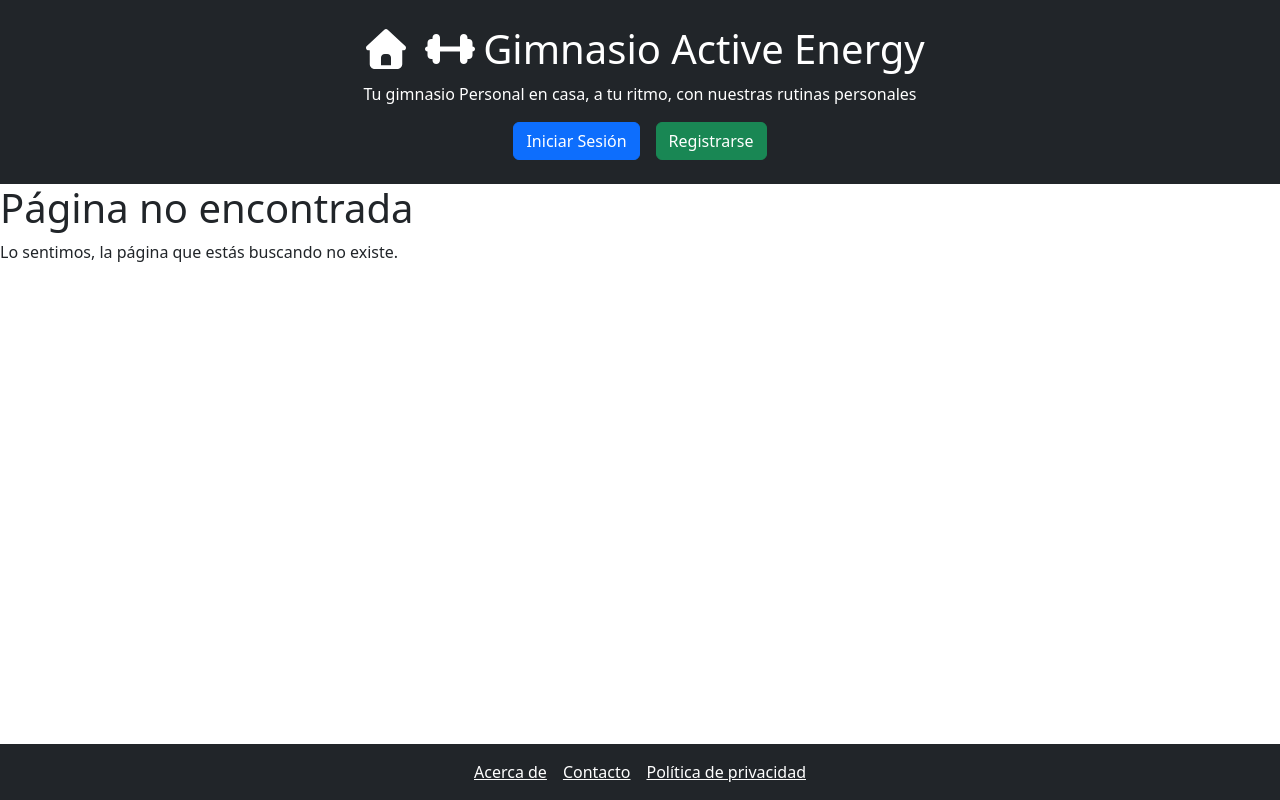
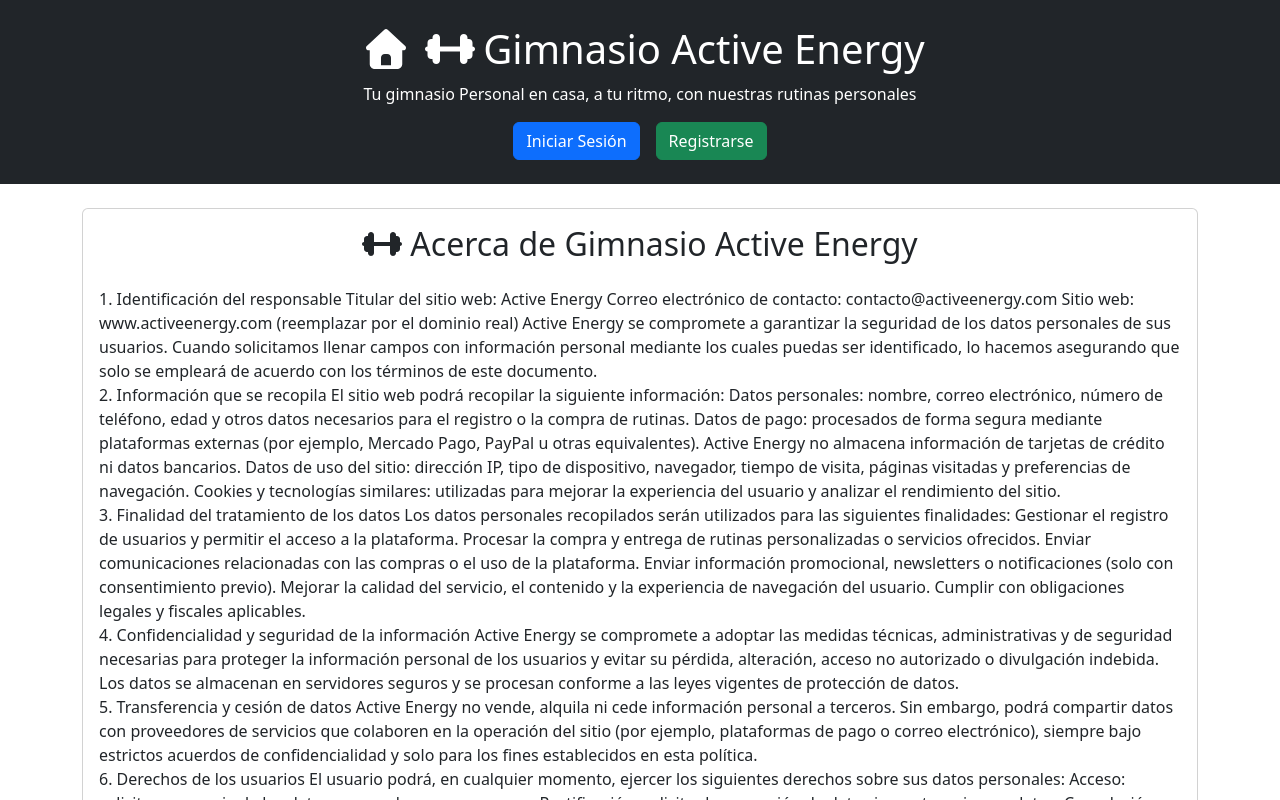
Before and after one commit to danisagom/PROYECTO-PROGRAMACIO3, a React (Vite) app: page /privacy in a window 1280 px wide. Shown: the top 800 px of the page. Built offline with nearby package versions, Linux system fonts and the light colour scheme.

Commit message:
acerca de & politys
agregadas

```diff
--- a/src/App.jsx
+++ b/src/App.jsx
@@ -6,13 +6,14 @@
 import Footer from "./Footer/Footer.jsx";
 import Main from "./Main/Main.jsx";
 import Dashboard from "./pages/dashboard/Dashboard.jsx";
-
+import About from './Footer/About.jsx';
 
 import Login from "./components/auth/login/Login.jsx";
 import Register from "./components/auth/register/Register.jsx";
-import Profile from "./profile/Profile.jsx";
+import Profile from "./Profile/Profile.jsx";
 import NewRoutine from "./pages/newRoutine/NewRoutine.jsx";
 import NotFound from "./components/ui/NotFound.jsx";
+import Polity from "./Footer/Polity.jsx";
 
 import UserDashboard from "./pages/roles/alumno/UserDashboard.jsx";
 import TrainerDashboard from "./pages/roles/Profesores/TrainerDashboard.jsx";
@@ -35,7 +36,9 @@
             <Route path="/new-routine" element={<NewRoutine onRoutineAdded={(r) => console.log(r)}/>} />
             <Route path="/dashboard" element={<Dashboard />} />
             <Route path="/profile" element={<Profile />} />
+            <Route path="/about" element={<About />} />
             <Route path="*" element={<NotFound />} />
+            <Route path="/privacy" element={<Polity />} />
 
             {/* Dashboards según rol */}
            <Route path="/alumno/dashboard" element={<UserDashboard />} />
--- /dev/null
+++ b/src/Footer/About.jsx
@@ -0,0 +1,28 @@
+import React from 'react';
+import { Container, Card } from 'react-bootstrap';
+import { FontAwesomeIcon } from '@fortawesome/react-fontawesome';
+
+const About = () => {
+  return (
+    <Container className="py-4">
+      <Card>
+        <Card.Body>
+          <h2 className="text-center mb-4">
+            <FontAwesomeIcon icon={faDumbbell} className="me-2" />
+            Acerca de Gimnasio Active Energy
+          </h2>
+          <p>
+            En Active Energy creemos que la energía está dentro de cada persona, solo hace falta despertarla. Somos un gimnasio moderno enfocado en ayudarte a alcanzar tu mejor versión a través de rutinas personalizadas, entrenamientos eficaces y un acompañamiento constante.
+
+Nuestro objetivo es que cada usuario pueda entrenar de manera inteligente, adaptando los ejercicios a sus metas y ritmo. Por eso, ofrecemos rutinas diseñadas por profesionales que podés comprar y seguir desde nuestra plataforma, con la comodidad de entrenar donde y cuando quieras.
+
+En Active Energy, no solo vendemos planes: creamos resultados reales.
+Tu cuerpo, tu energía, tu cambio.
+          </p >
+        </Card.Body>
+      </Card>
+    </Container>
+  );
+};
+
+export default About;
--- /dev/null
+++ b/src/Footer/Polity.jsx
@@ -0,0 +1,110 @@
+import React from 'react';
+import { Container, Card } from 'react-bootstrap';
+import { FontAwesomeIcon } from '@fortawesome/react-fontawesome';
+import { faDumbbell } from '@fortawesome/free-solid-svg-icons';
+
+const Polity = () => {
+  return (
+    <Container className="py-4">
+      <Card>
+        <Card.Body>
+          <h2 className="text-center mb-4">
+            <FontAwesomeIcon icon={faDumbbell} className="me-2" />
+            Acerca de Gimnasio Active Energy
+          </h2>
+          <p>
+            1. Identificación del responsable
+
+            Titular del sitio web: Active Energy
+            Correo electrónico de contacto: contacto@activeenergy.com
+
+            Sitio web: www.activeenergy.com
+            (reemplazar por el dominio real)
+
+            Active Energy se compromete a garantizar la seguridad de los datos personales de sus usuarios. Cuando solicitamos llenar campos con información personal mediante los cuales puedas ser identificado, lo hacemos asegurando que solo se empleará de acuerdo con los términos de este documento.
+
+            <br></br>2. Información que se recopila
+
+            El sitio web podrá recopilar la siguiente información:
+
+            Datos personales: nombre, correo electrónico, número de teléfono, edad y otros datos necesarios para el registro o la compra de rutinas.
+
+            Datos de pago: procesados de forma segura mediante plataformas externas (por ejemplo, Mercado Pago, PayPal u otras equivalentes). Active Energy no almacena información de tarjetas de crédito ni datos bancarios.
+
+            Datos de uso del sitio: dirección IP, tipo de dispositivo, navegador, tiempo de visita, páginas visitadas y preferencias de navegación.
+
+            Cookies y tecnologías similares: utilizadas para mejorar la experiencia del usuario y analizar el rendimiento del sitio.
+
+            <br></br>3. Finalidad del tratamiento de los datos
+
+            Los datos personales recopilados serán utilizados para las siguientes finalidades:
+
+            Gestionar el registro de usuarios y permitir el acceso a la plataforma.
+
+            Procesar la compra y entrega de rutinas personalizadas o servicios ofrecidos.
+
+            Enviar comunicaciones relacionadas con las compras o el uso de la plataforma.
+
+            Enviar información promocional, newsletters o notificaciones (solo con consentimiento previo).
+
+            Mejorar la calidad del servicio, el contenido y la experiencia de navegación del usuario.
+
+            Cumplir con obligaciones legales y fiscales aplicables.
+
+            <br></br>4. Confidencialidad y seguridad de la información
+
+            Active Energy se compromete a adoptar las medidas técnicas, administrativas y de seguridad necesarias para proteger la información personal de los usuarios y evitar su pérdida, alteración, acceso no autorizado o divulgación indebida.
+
+            Los datos se almacenan en servidores seguros y se procesan conforme a las leyes vigentes de protección de datos.
+
+            <br></br>5. Transferencia y cesión de datos
+
+            Active Energy no vende, alquila ni cede información personal a terceros.
+            Sin embargo, podrá compartir datos con proveedores de servicios que colaboren en la operación del sitio (por ejemplo, plataformas de pago o correo electrónico), siempre bajo estrictos acuerdos de confidencialidad y solo para los fines establecidos en esta política.
+
+            <br></br>6. Derechos de los usuarios
+
+            El usuario podrá, en cualquier momento, ejercer los siguientes derechos sobre sus datos personales:
+
+            Acceso: solicitar una copia de los datos personales que poseemos.
+
+            Rectificación: solicitar la corrección de datos inexactos o incompletos.
+
+            Cancelación: solicitar la eliminación de sus datos personales cuando lo considere necesario.
+
+            Oposición: oponerse al tratamiento de sus datos por motivos legítimos.
+
+            Portabilidad: solicitar la transferencia de sus datos a otro responsable.
+
+            Para ejercer estos derechos, el usuario podrá enviar un correo electrónico a contacto@activeenergy.com
+            con el asunto “Protección de Datos”, detallando su solicitud e incluyendo su nombre completo y medio de contacto.
+
+            <br></br>7. Uso de cookies
+
+            Este sitio web utiliza cookies para personalizar la experiencia del usuario y analizar el tráfico del sitio.
+            El usuario puede aceptar, rechazar o eliminar las cookies configurando su navegador web. La desactivación de cookies puede afectar el correcto funcionamiento de algunas funciones del sitio.
+
+            <br></br>8. Enlaces a sitios externos
+
+            El sitio web de Active Energy puede contener enlaces a otros sitios que pueden ser de tu interés. Una vez que hacés clic en estos enlaces y abandonás nuestro sitio, Active Energy no tiene control sobre el lugar al que sos redirigido y, por lo tanto, no es responsable de los términos, privacidad o protección de tus datos en esos sitios de terceros.
+
+            <br></br>9. Conservación de los datos
+
+            Los datos personales se conservarán durante el tiempo necesario para cumplir con las finalidades para las que fueron recopilados o mientras exista una relación contractual con el usuario.
+            Una vez finalizado dicho período, los datos serán eliminados o anonimizados de forma segura.
+
+            <br></br>10. Cambios en la Política de Privacidad
+
+            Active Energy se reserva el derecho de modificar la presente Política de Privacidad en cualquier momento. Cualquier cambio será publicado en esta página con la fecha de actualización correspondiente. Se recomienda revisar esta sección periódicamente.
+
+            <br></br>11. Aceptación de la Política de Privacidad
+
+            El uso de este sitio web implica la aceptación plena de los términos de esta Política de Privacidad. Si el usuario no está de acuerdo con los mismos, deberá abstenerse de utilizar los servicios ofrecidos por Active Energy.
+          </p >
+        </Card.Body>
+      </Card>
+    </Container>
+  );
+};
+
+export default Polity;
--- a/src/pages/newRoutine/NewRoutine.jsx
+++ b/src/pages/newRoutine/NewRoutine.jsx
@@ -2,10 +2,6 @@
 import { Button, Card, Col, Form, Row } from "react-bootstrap";
 import { useState } from "react";
 import { useNavigate } from "react-router-dom";
-
-
-
-
 
 const NewRoutine = ({ onRoutineAdded }) => {
   const [nombre, setNombre] = useState("");
@@ -30,11 +26,16 @@
     };
 
     try {
-      const res = await fetch("http://localhost:4000/routines", {
-        method: "POST",
-        headers: { "Content-Type": "application/json" },
-        body: JSON.stringify(routineData),
-      });
+    const token = localStorage.getItem('token');
+
+    const res = await fetch("http://localhost:4000/routines", {
+      method: "POST",
+      headers: {
+        "Content-Type": "application/json",
+        "Authorization": `Bearer ${token}` // DENTRO de headers
+      },
+      body: JSON.stringify(routineData)
+    });
 
     if (!res.ok) throw new Error("Error al agregar rutina");
       const data = await res.json();
```
Also changed, not shown: src/pages/profile/Profile.jsx (deleted, +0 -11 lines), 1 other file (tests, documents, lock files or other folders).
